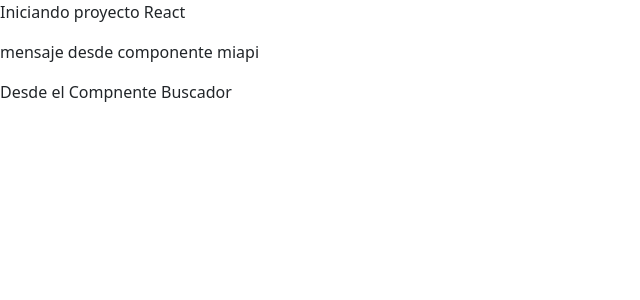
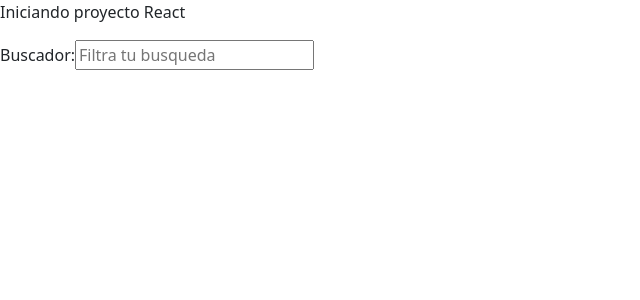
Before and after one commit to gersantana/GoodFood, a React (Vite) app: page / in a window 1280 px wide. Shown: the top 300 px of the page, without its empty margins (0-640 px from the left). Built offline with nearby package versions, Linux system fonts and the light colour scheme; no server answers.

Commit message:
:sparkles: Crea funcion basica del componete MiApi.jsx

```diff
--- a/src/App.jsx
+++ b/src/App.jsx
@@ -7,8 +7,8 @@ function App() {
 	return (
 		<div>
 			<p>Iniciando proyecto React</p>
+			<Buscador />
 			<MiApi />
-			<Buscador />
 		</div>
 	);
 }
--- a/src/components/Buscador/Buscador.jsx
+++ b/src/components/Buscador/Buscador.jsx
@@ -1,9 +1,22 @@
+import { useState } from "react";
 import "./Buscador.css";
 
 const Buscador = () => {
+	const [filtro, setFiltro] = useState("");
+
+	const evento = (e) => {
+		setFiltro(e.target.value);
+		console.log(e.target.value);
+	};
+
 	return (
 		<>
-			<p>Desde el Compnente Buscador</p>
+			<div>
+				<form>
+					<label htmlFor="filter">Buscador:</label>
+					<input placeholder="Filtra tu busqueda" type="text" name={filtro} id="filter" onChange={evento} />
+				</form>
+			</div>
 		</>
 	);
 };
--- a/src/components/MiApi/MiApi.jsx
+++ b/src/components/MiApi/MiApi.jsx
@@ -1,11 +1,36 @@
+import { useState, useEffect } from "react";
 import "./MiApi.css";
 
 const MiApi = () => {
+
+	const [data, setData] = useState([])
+	const urlApi = "https://randomuser.me/api"
+
+	const callApi = async () => {
+		const response = await fetch(urlApi)
+		const datos = await response.json()
+		setData(datos.results)
+		console.log(datos.results)
+	}
+	useEffect(() => {
+		callApi()
+	}, [])
+
 	return (
 		<>
-			<p> mensaje desde componente miapi </p>
+			{data.map((ele, i) =>{
+				return(
+					<div key={i}>
+						<p>Nombre:{ele.name.first}</p>
+						<p>Apellido:{ele.name.last}</p>
+					</div>
+				)
+			})}
 		</>
-	);
+	)
+
+
+
 };
 
 export default MiApi;
```
